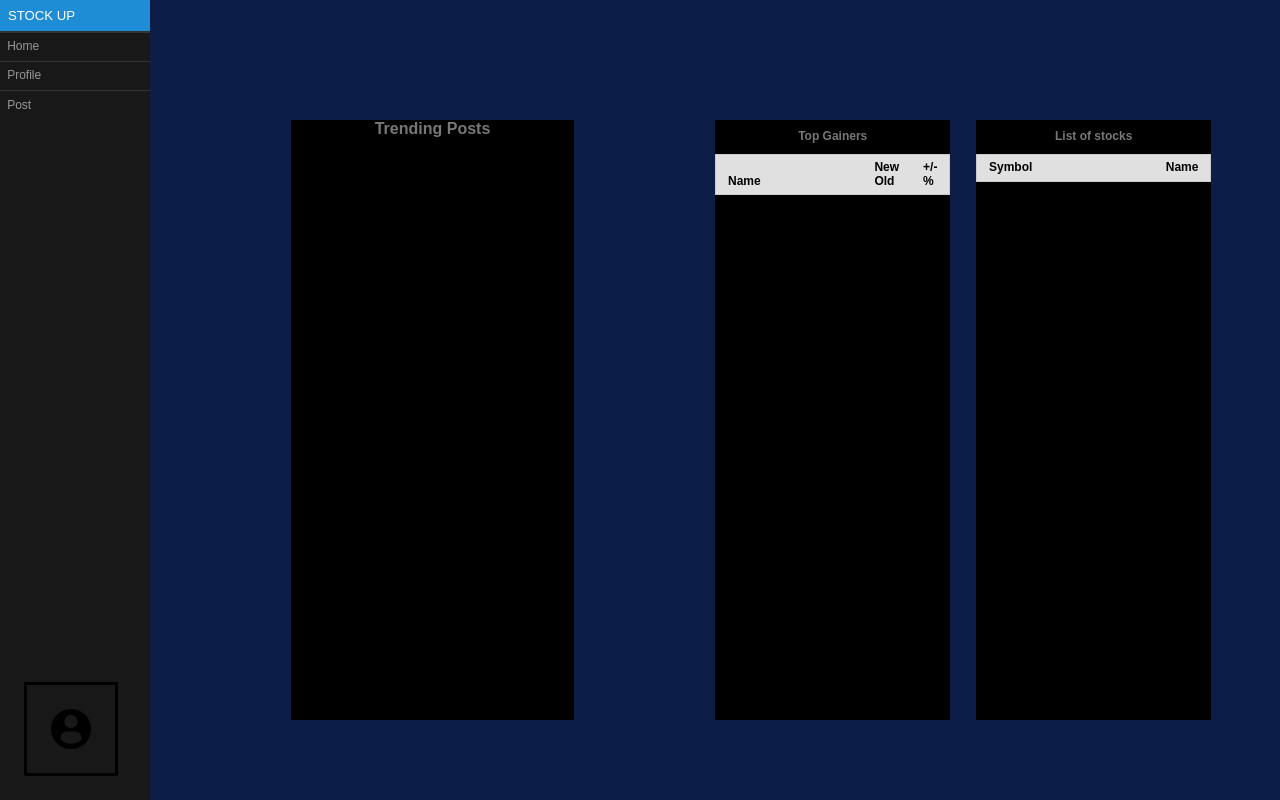
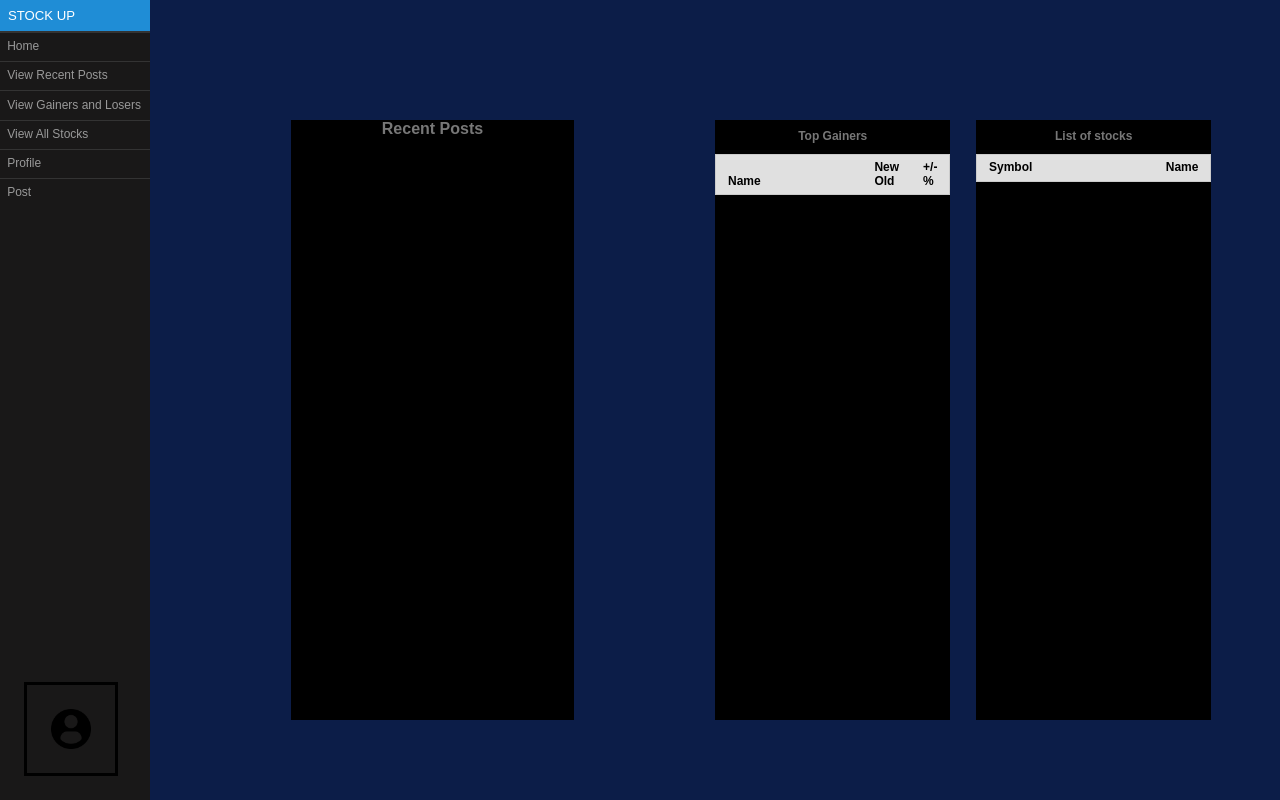
Before and after one commit to csci5117s24/project-1-the-boys, a Flask app: template templates/mainpage.html in a window 1280 px wide. Run offline with Flask 3, Linux system fonts and the light colour scheme; the template is opened without the code that fills it, so the values that code supplies are empty; some libraries are stand-ins or nearby versions.

Commit message:
post generation and stock data implementation getting there

```diff
--- a/server.py
+++ b/server.py
@@ -25,7 +25,7 @@ environment = Environment
 
 app.secret_key = os.environ["FLASK_SECRET"]
 
-
+\
 oauth = OAuth(app)
 
 oauth.register(
@@ -60,9 +60,14 @@ def mainpage():
     gainers=top_gainers()
     splist=SPCSV()
     splist.pop(0)
+    recent_posts=get_recent_posts()
+
     for stock in splist:
         stock['link'] = f'https://finance.yahoo.com/quote/{stock["symbol"]}?.tsrc=fin-srch'
-    return render_template('mainpage.html', splist=splist, gainers=gainers) #This will be changed when the basic frame is created and then used as an extension for all of our pages
+
+    # for post in recent_posts:
+    #     recent_posts[post]=getAvatar(recent_posts[post]["avatar"])
+    return render_template('mainpage.html', splist=splist, gainers=gainers, recent=recent_posts) #This will be changed when the basic frame is created and then used as an extension for all of our pages
 
 @app.route("/editProfile", methods=['POST'])
 def editProfile():
@@ -131,7 +136,10 @@ def profilepage():
         posts = cur.fetchall()
         print("printing posts")
         print(posts)
-    return render_template('profile.html',username=session["username"],realname=session["realname"],posts=posts) #This will be changed when the basic frame is created and then used as an extension for all of our pages
+        splist=SPCSV()
+        splist.pop(0)
+
+    return render_template('profile.html',username=session["username"],realname=session["realname"],posts=posts, stocks=splist) #This will be changed when the basic frame is created and then used as an extension for all of our pages
 
 @app.route("/getAvatar")
 def getAvatar():
--- a/static/styling/style.css
+++ b/static/styling/style.css
@@ -371,7 +371,9 @@ Hides the menu at `48em`, but modify this based on your app's needs.
 }
 
 
-
+.post-div{
+    width: 100%;
+}
 #trending-div{
     display:flex;
     flex-direction: column;
--- a/templates/frame.html
+++ b/templates/frame.html
@@ -25,6 +25,9 @@
 
             <ul class="pure-menu-list">
                 <li class="pure-menu-item menu-item-divided"><a href="/" class="pure-menu-link">Home</a></li>
+                <li class="pure-menu-item menu-item-divided"><a href="/" class="pure-menu-link">View Recent Posts</a></li>
+                <li class="pure-menu-item menu-item-divided"><a href="/" class="pure-menu-link">View Gainers and Losers</a></li>
+                <li class="pure-menu-item menu-item-divided"><a href="/" class="pure-menu-link">View All Stocks</a></li>
                 <li class="pure-menu-item menu-item-divided"><a href="/profile" class="pure-menu-link">Profile</a></li>
 
                 <li class="pure-menu-item menu-item-divided">
--- a/templates/mainpage.html
+++ b/templates/mainpage.html
@@ -1,12 +1,31 @@
 {%extends "columns.html"%}
+
 {%block main%}
 
-<h1>Trending Posts</h1>
-<div class="pure-g">
+<h1>Recent Posts</h1>
+<div class="pure-g post-div">
     <div class="pure-u-1-12">
     </div>
     <div class="pure-u-20-24">
-    </div>
+        {%for post in recent%}
+
+            <div class="pure-g ">
+                <div class="pure-u-10-12">
+                    <div class="post-design">
+                        <img id="userImage">{{recent[post]["avatar"]}}
+                        <h1>{{recent[post]["username"]}}</h1>
+                        <h1>{{recent[post]["posterID"]}}</h1>
+                        <h2>{{recent[post]["tags"]}}</h2>
+                        <p>{{recent[post]["content"]}}</p>
+                    </div>
+                    <div class="post-buttons">
+                        <button id="follow-button">Follow</button>
+                        <button id="like-button">Like</button>
+                    </div>
+                </div>
+            </div>
+        {%endfor%}
+        </div>
     <div class="pure-u-1-12">
     </div>
 </div>
--- a/templates/profile.html
+++ b/templates/profile.html
@@ -74,9 +74,9 @@
                 <div class="pure-u-1 pure-u-md-1-3">
                 <label for="stock">Stock</label>
                 <select id="stock" name="stock" class="pure-input-1-2">
-                    <option value="MSFT">MSFT</option>
-                    <option value="AAPL">AAPL</option>
-                    <option value="AMZN">AMZN</option>
+                    {%for stock in stocks%}
+                        <option value=`{{stock.symbol}}`>{{stock.symbol}} - {{stock.name}}</option>
+                    {%endfor%}
                 </select>
                 </div>
                 <button type="submit" class="pure-button pure-button-primary">submit</button>
```
Also changed, not shown: database_stuff.py (+54 -0 lines), stock_api.py (+5 -13 lines), db_script.py (added).
